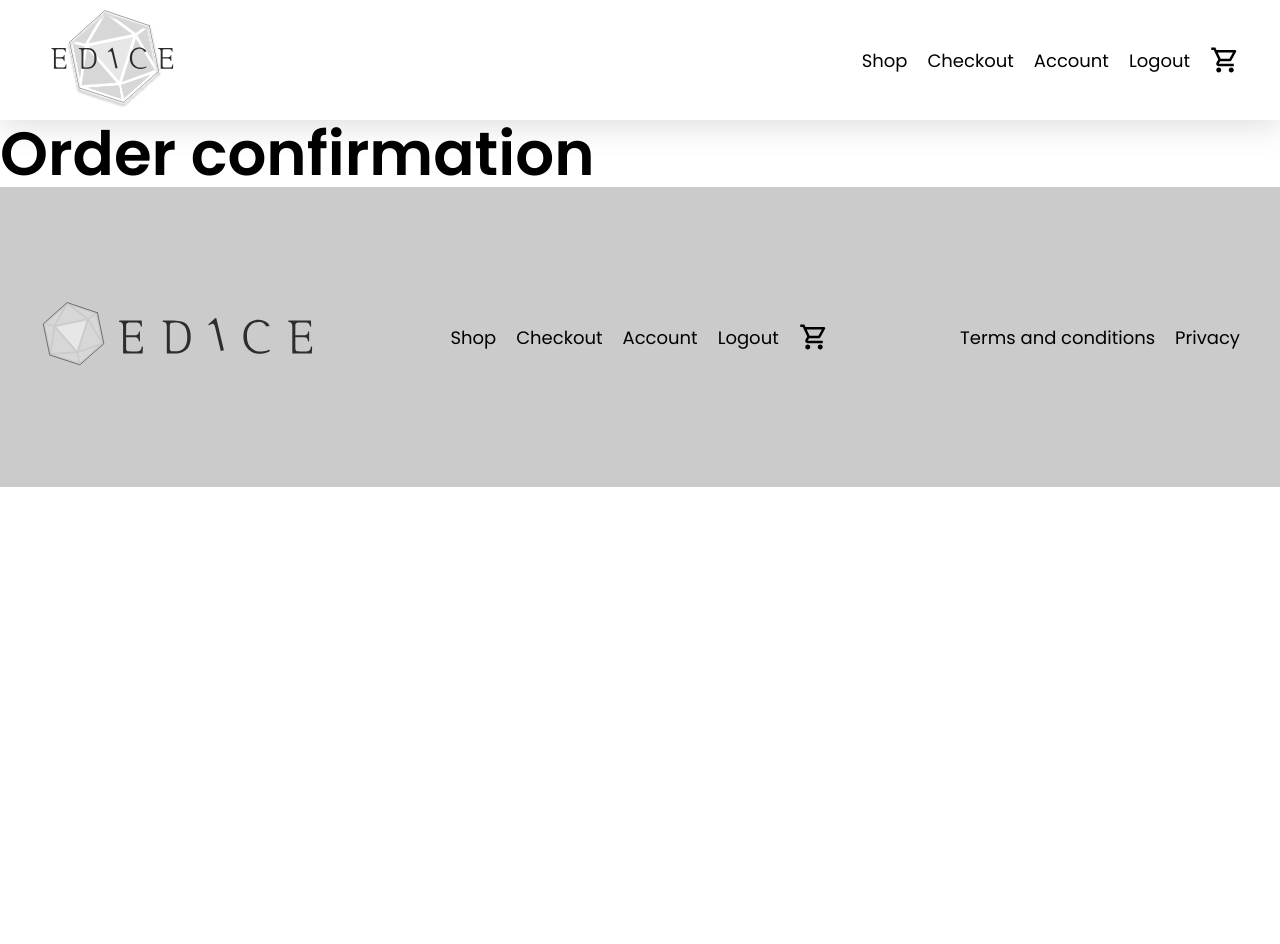
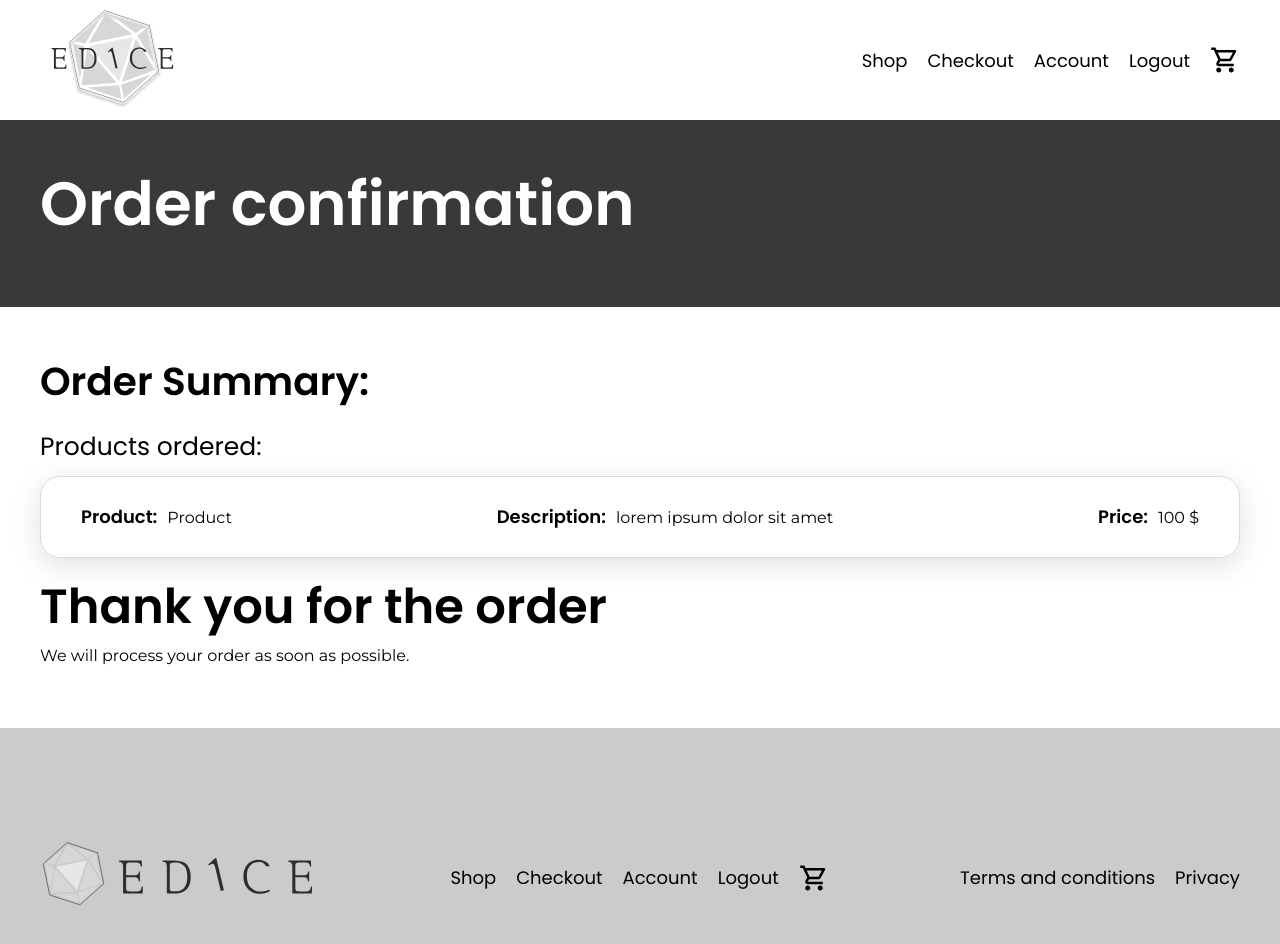
Before and after one commit to kajberg84/E-Dice, a React (Create React App) app: page /order-confirmation in a window 1280 px wide. Shown: the top 944 px of the page. Before the commit the page ends 800 px from the top, so only its background shows below. Built offline with nearby package versions, Linux system fonts and the light colour scheme.

Commit message:
Grund för order-confirmation skapad

```diff
--- a/src/views/orderconfirmation/OrderConfirmation.jsx
+++ b/src/views/orderconfirmation/OrderConfirmation.jsx
@@ -1,9 +1,28 @@
-import React from 'react'
+import { Hero } from '../../components/hero/Hero';
+import { ProductWrapper } from './productwrapper/ProductWrapper';
+
+// styles
+import styles from './OrderConfirmation.module.css';
 
 export const OrderConfirmation = () => {
-    return (
-        <div>
-            <h1>Order confirmation</h1>
+  return (
+    <div className={styles.order_confirmation_container}>
+      <Hero title={'Order confirmation'} />
+      <div className={styles.order_confirmation_wrapper}>
+        <div className={styles.order_confirmation_summary}>
+          <h3>Order Summary:</h3>
+          <h4 className={styles.order_confirmation_heading4}>
+            Products ordered:
+          </h4>
+          <ProductWrapper
+            title="Product"
+            description="lorem ipsum dolor sit amet"
+            price="100"
+          />
         </div>
-    )
-}
+        <h2>Thank you for the order</h2>
+        <p>We will process your order as soon as possible.</p>
+      </div>
+    </div>
+  );
+};
--- a/src/views/orderconfirmation/OrderConfirmation.module.css
+++ b/src/views/orderconfirmation/OrderConfirmation.module.css
@@ -0,0 +1,14 @@
+.order_confirmation_wrapper {
+    max-width: 1200px;
+    margin: 50px auto;
+}
+
+.order_confirmation_wrapper h2 {
+    margin-top: 20px;
+}
+
+.order_confirmation_heading4 {
+    font-size: 2.5rem;
+    font-weight: 400;
+    margin-top: 20px;
+}
--- /dev/null
+++ b/src/views/orderconfirmation/productwrapper/ProductWrapper.jsx
@@ -0,0 +1,21 @@
+// styles
+import styles from './ProductWrapper.module.css';
+
+export const ProductWrapper = ({ title, description, price }) => {
+  return (
+    <div className={styles.product_wrapper}>
+      <div className={styles.product_wrapper_items}>
+        <h4>Product:</h4>
+        <p>{title}</p>
+      </div>
+      <div className={styles.product_wrapper_items}>
+        <h4>Description:</h4>
+        <p>{description}</p>
+      </div>
+      <div className={styles.product_wrapper_items}>
+        <h4>Price:</h4>
+        <p>{price} $</p>
+      </div>
+    </div>
+  );
+};
--- /dev/null
+++ b/src/views/orderconfirmation/productwrapper/ProductWrapper.module.css
@@ -0,0 +1,25 @@
+.product_wrapper {
+    display: flex;
+    border: 1px solid rgb(216, 216, 216);
+    height: 80px;
+    justify-content: space-between;
+    align-items: center;
+    padding: 40px;
+    margin-top: 10px;
+    border-radius: 20px;
+    box-shadow: rgba(100, 100, 111, 0.2) 0px 7px 29px 0px;
+}
+
+.product_wrapper_items {
+    display: flex;
+    align-items: center;
+}
+
+.product_wrapper h4, p{
+    font-size: 1.8rem;
+}
+
+.product_wrapper_items p {
+    margin-left: 10px;
+    margin-top: 3px;
+}
```
